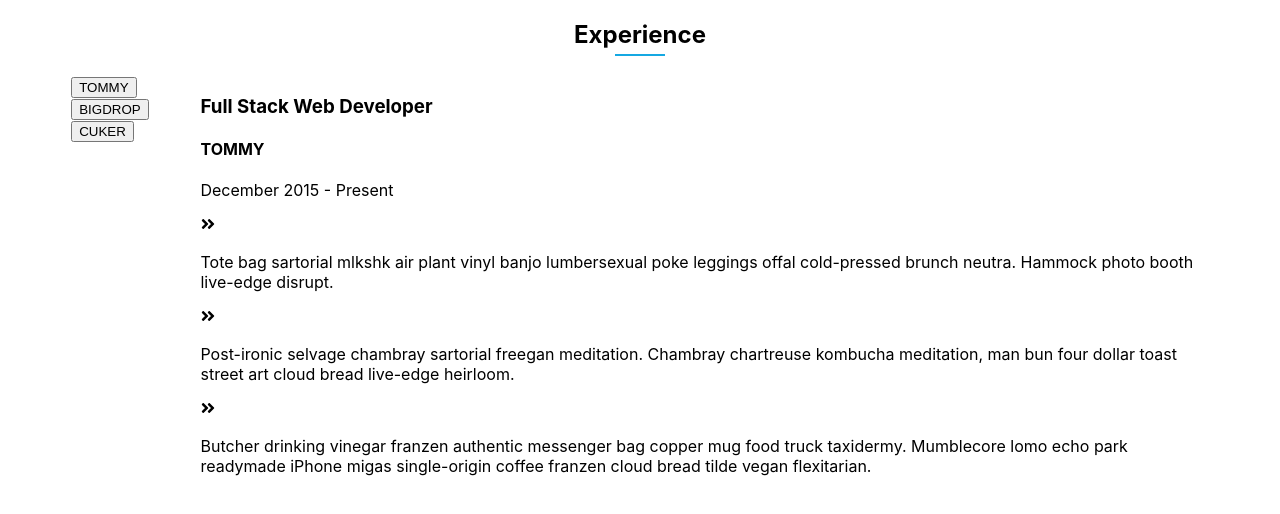
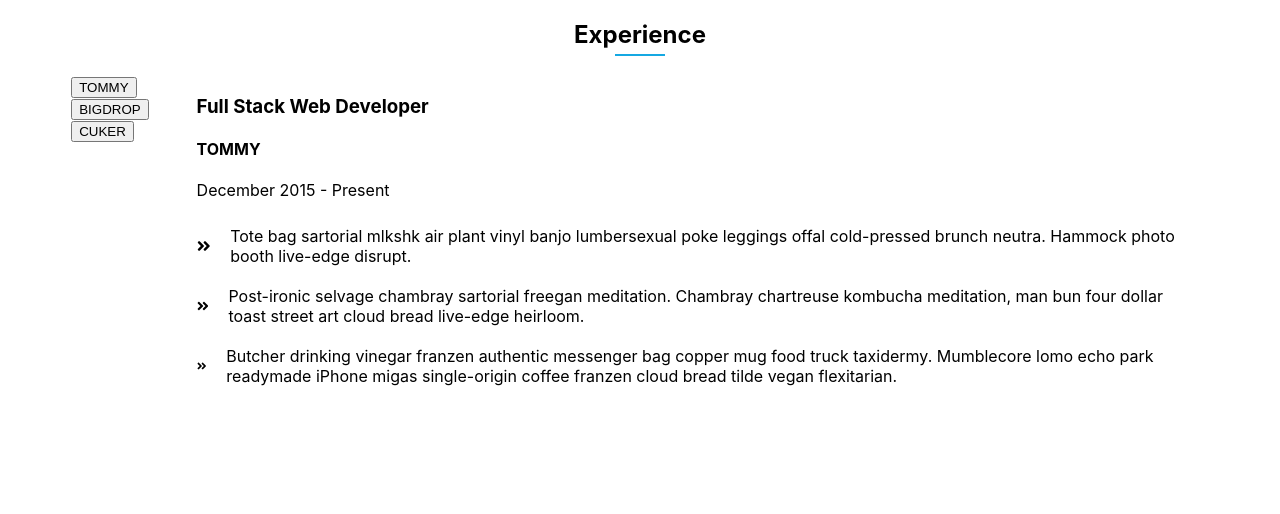
Before and after one commit to LaurenCummings/tab-project, a React (Vite) app: page / in a window 1280 px wide. Shown: the top 514 px of the page. Built offline with nearby package versions, Linux system fonts and the light colour scheme.

Commit message:
Aligned bullet symbols in middle and added margins

```diff
--- a/src/App.css
+++ b/src/App.css
@@ -20,3 +20,12 @@ body {
     margin: 20px auto;
     width: 90%;
 }
+
+.job-desc {
+    display: flex;
+    align-items: center;
+}
+
+.job-desc p {
+    margin: 10px 20px;
+}
```
Also changed, not shown: src/App.jsx (+6 -4 lines).
